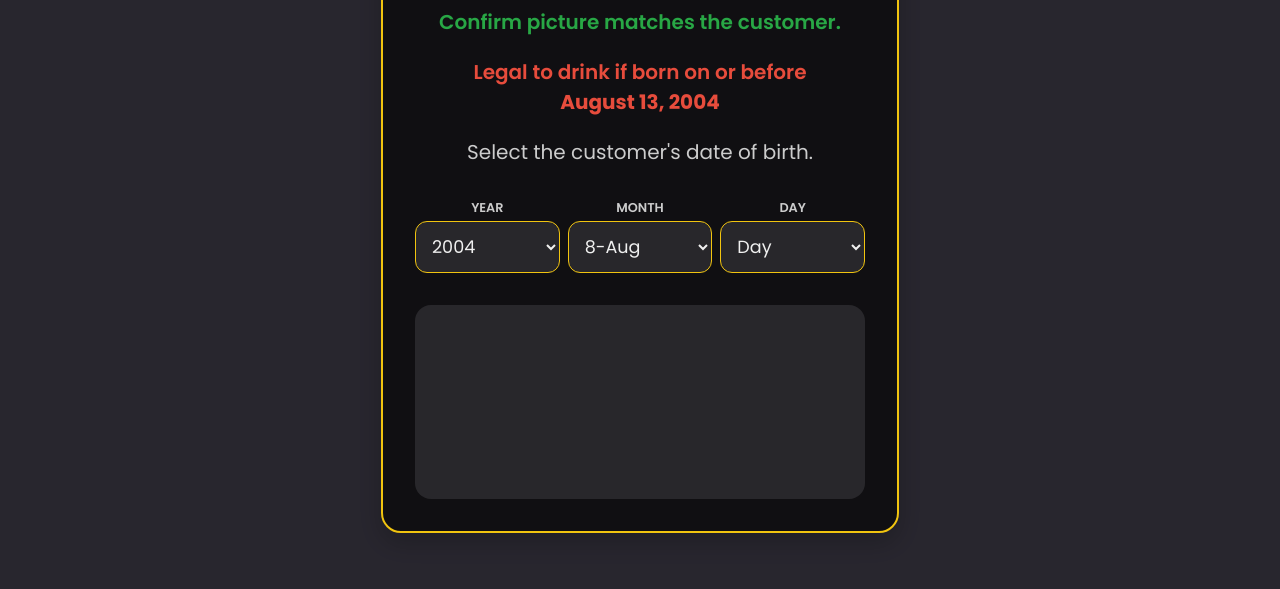
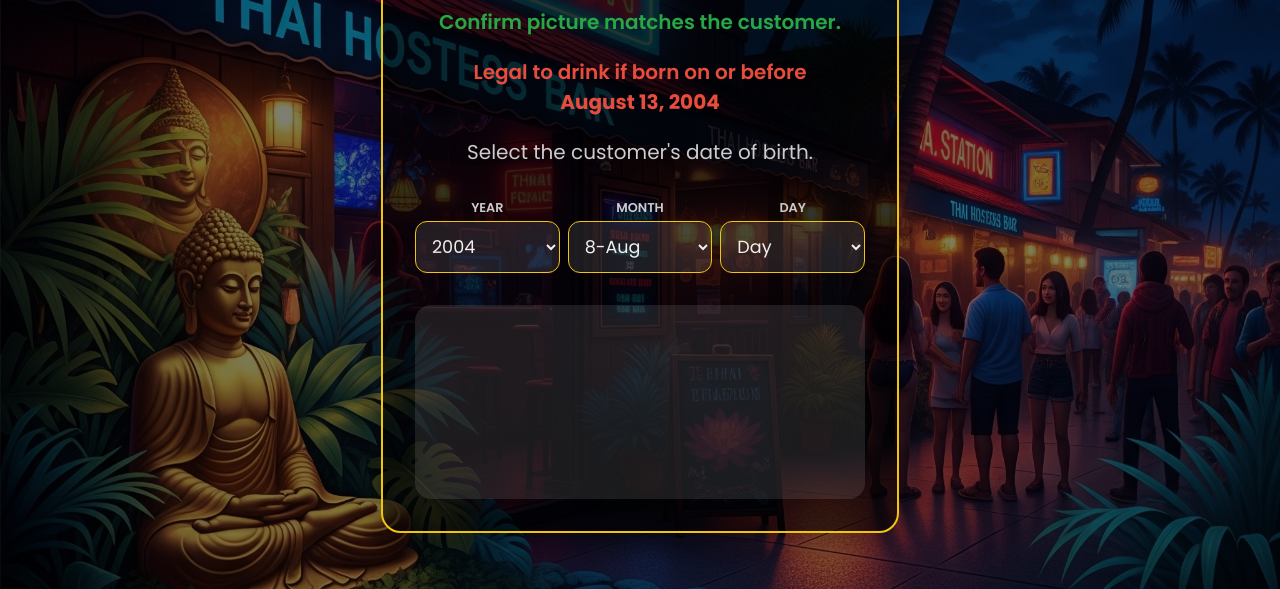
Before and after one commit to spataray/ThaiAngel, a plain HTML site: page index.html in a window 1280 px wide. Shown: the part 211-800 px from the top of the page. Drawn offline with Linux system fonts and the light colour scheme.

Commit message:
Update index.html

```diff
--- a/index.html
+++ b/index.html
@@ -28,7 +28,7 @@
            margin: 0;
            background-color: var(--background-color);
            color: var(--text-color);
-           background-image: url("images/IMG_8881.jpeg");
+           background-image: url("IMG_8881.jpeg");
            background-size: cover;
            background-position: center;
            background-attachment: fixed;
```
